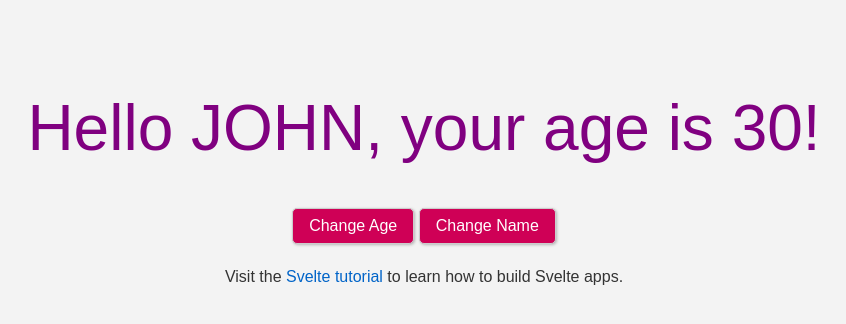
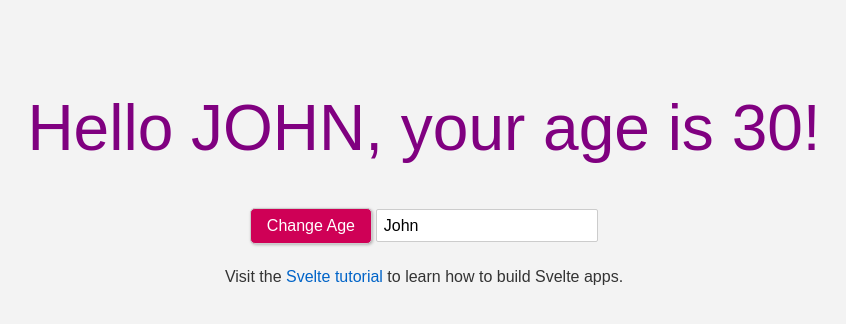
Before and after one commit to agungTuanany/svelte_course, a Svelte app: page / in a window 1280 px wide. Shown: the top 324 px of the page, without its empty margins (216-1062 px from the left). Built offline with nearby package versions, Linux system fonts and the light colour scheme.

Commit message:
Chapter_1: Base Syntax | Binding to element properties

```diff
--- a/src/App.svelte
+++ b/src/App.svelte
@@ -8,7 +8,7 @@
 
 	$: console.log (name)
 
-	// using a dynamic Label statement in with if statement
+	// using a dynamic Label statement with if statement
 	$: if (name === "John Doe") {
 		console.log ("It changes the age")
 		age = 25
@@ -18,9 +18,15 @@
 		age = age + 1
 	}
 
-	// reset to default name variabel
+	// Reset to default name variable
 	function  changeName () {
 		name = "John Doe"
+	}
+
+	// Bind input element
+	function nameInput (event) {
+		const enteredValue = event.target.value
+		name = enteredValue
 	}
 
 </script>
@@ -34,7 +40,6 @@
 	}
 
 	h1 {
-		/*color: #ff3e00; */
 		color: purple;
 		font-size: 4em;
 		font-weight: 1rem;
@@ -51,6 +56,7 @@
 <main>
 	<h1>Hello {uppercaseName}, your age is {age}!</h1>
 	<button on:click="{incrementAge}">Change Age</button>
-	<button on:click="{changeName}">Change Name</button>
+	<!-- <button on:click="{changeName}">Change Name</button> -->
+	<input type="text" value="{name}" on:input="{nameInput}" />
 	<p>Visit the <a href="https://svelte.dev/tutorial">Svelte tutorial</a> to learn how to build Svelte apps.</p>
 </main>
```
